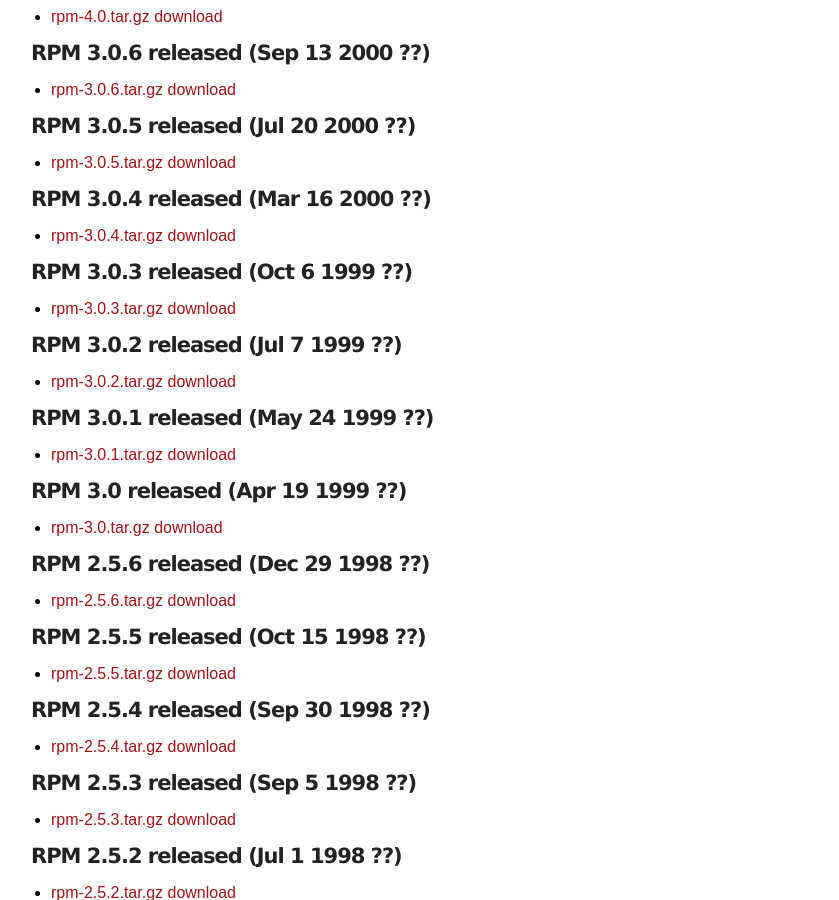
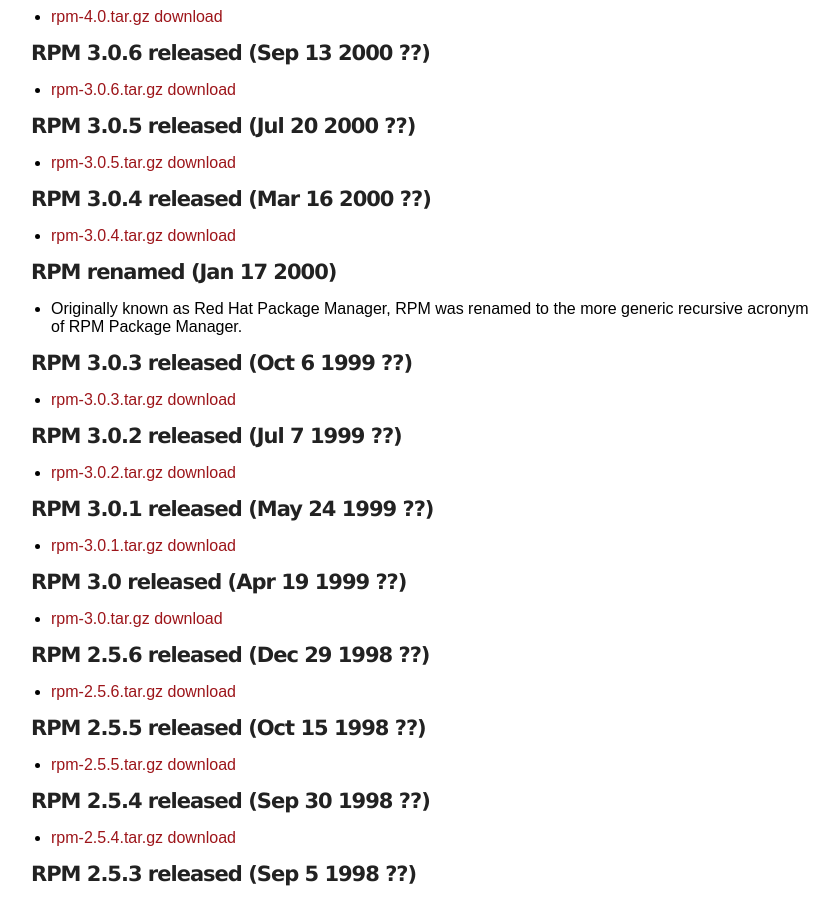
Before and after one commit to rpm-software-management/rpm-web, a Jekyll site: the page built from timeline.md, in a window 1280 px wide and 900 px high, scrolled down 9117 px. Shown: the whole window, without its empty margins (219-1058 px from the left). Built offline with Jekyll 4.4.1, drawn with Linux system fonts in a browser that asks for light colours.

Commit message:
Mention RPM rename in timeline
Actual rename date is probably something else involving legalese
and all but this is the date of first public commit with the
new name.

```diff
--- a/timeline.md
+++ b/timeline.md
@@ -446,6 +446,11 @@ Due to a big surge in spam tickets in recent times, ticket creation and modifica
 
  * [rpm-3.0.4.tar.gz download](http://archive.rpm.org/releases/historical/rpm-3.0.x/rpm-3.0.4.tar.gz)
 
+#### RPM renamed (Jan 17 2000) ####
+
+ * Originally known as Red Hat Package Manager, RPM was renamed to the
+   more generic recursive acronym of RPM Package Manager.
+
 #### RPM 3.0.3 released (Oct 6 1999 ??) ####
 
  * [rpm-3.0.3.tar.gz download](http://archive.rpm.org/releases/historical/rpm-3.0.x/rpm-3.0.3.tar.gz)
```
